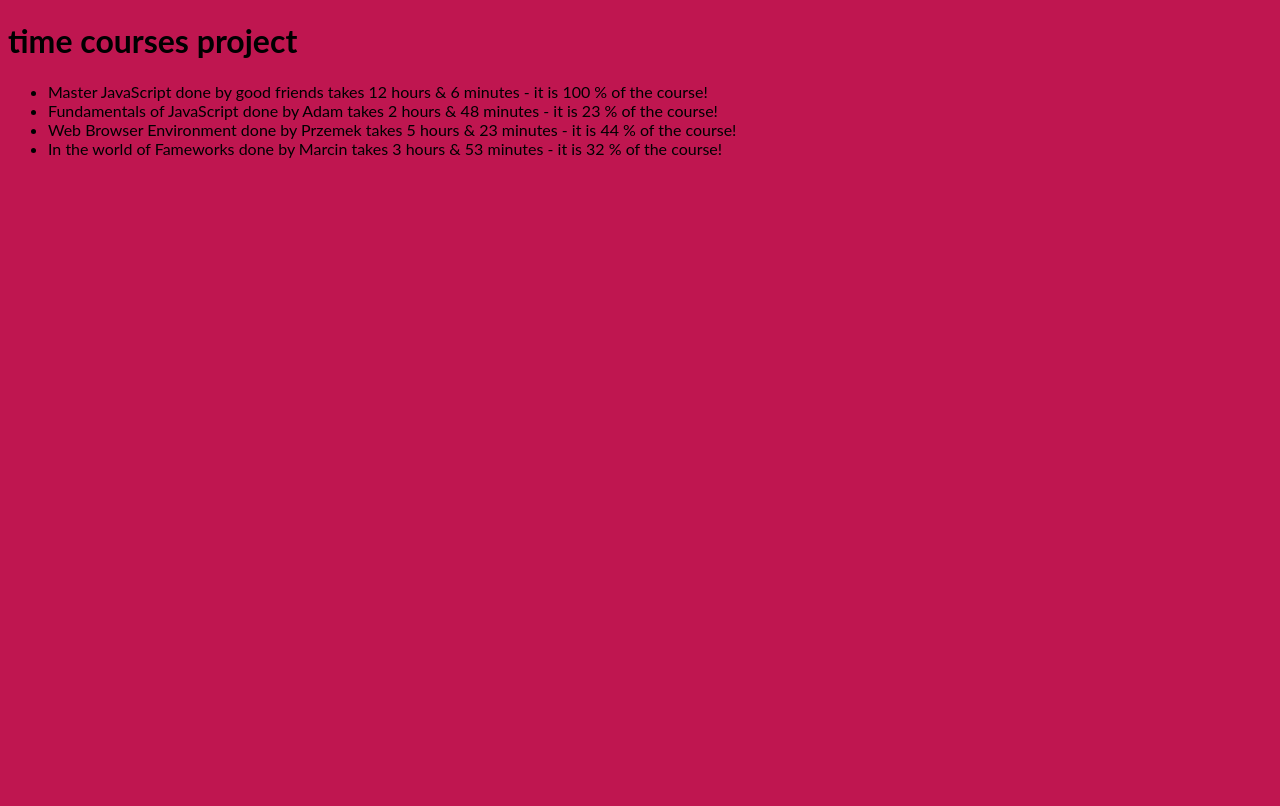
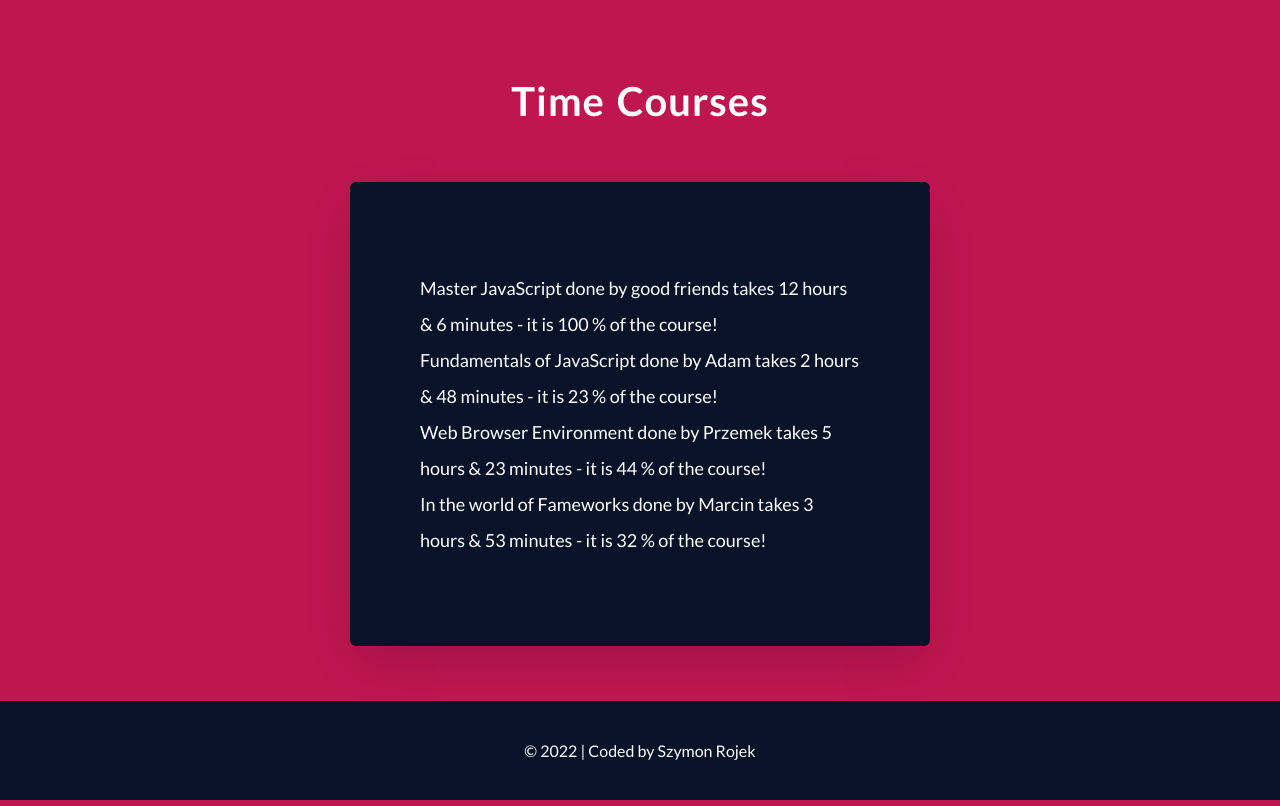
Before and after one commit to SzymonRojek/timeCourses-JS, a website built with Parcel: page src/index.html in a window 1280 px wide. Built offline with nearby package versions, Linux system fonts and the light colour scheme.

Commit message:
edit more tags

```diff
--- a/src/index.html
+++ b/src/index.html
@@ -4,12 +4,25 @@
     <meta charset="UTF-8">
     <meta http-equiv="X-UA-Compatible" content="IE=edge">
     <meta name="viewport" content="width=device-width, initial-scale=1.0">
-    <title>Document</title>
+    <title>Time Courses - Szymon Rojek</title>
+    <link rel="preconnect" href="https://fonts.googleapis.com">
+    <link rel="preconnect" href="https://fonts.gstatic.com" crossorigin>
+    <link href="https://fonts.googleapis.com/css2?family=Lato:wght@400;700&display=swap" rel="stylesheet">
     <link rel="stylesheet" href="scss/main.scss">
     <script type="module" src="js/main.js"></script>
 </head>
 <body>
-  <h1>time courses project</h1>
-  <ul class="js-message"></ul>
+
+
+  <div class="container">
+    <header class="header">
+      <h1 class="header__heading">Time Courses</h1>
+    </header>
+    <main class="main-container">
+      <ul class="list js-message"></ul>
+    </main>
+    <footer class="footer">&#169; 2022 | Coded by Szymon Rojek</footer>
+</div>
+
 </body>
 </html>
```
